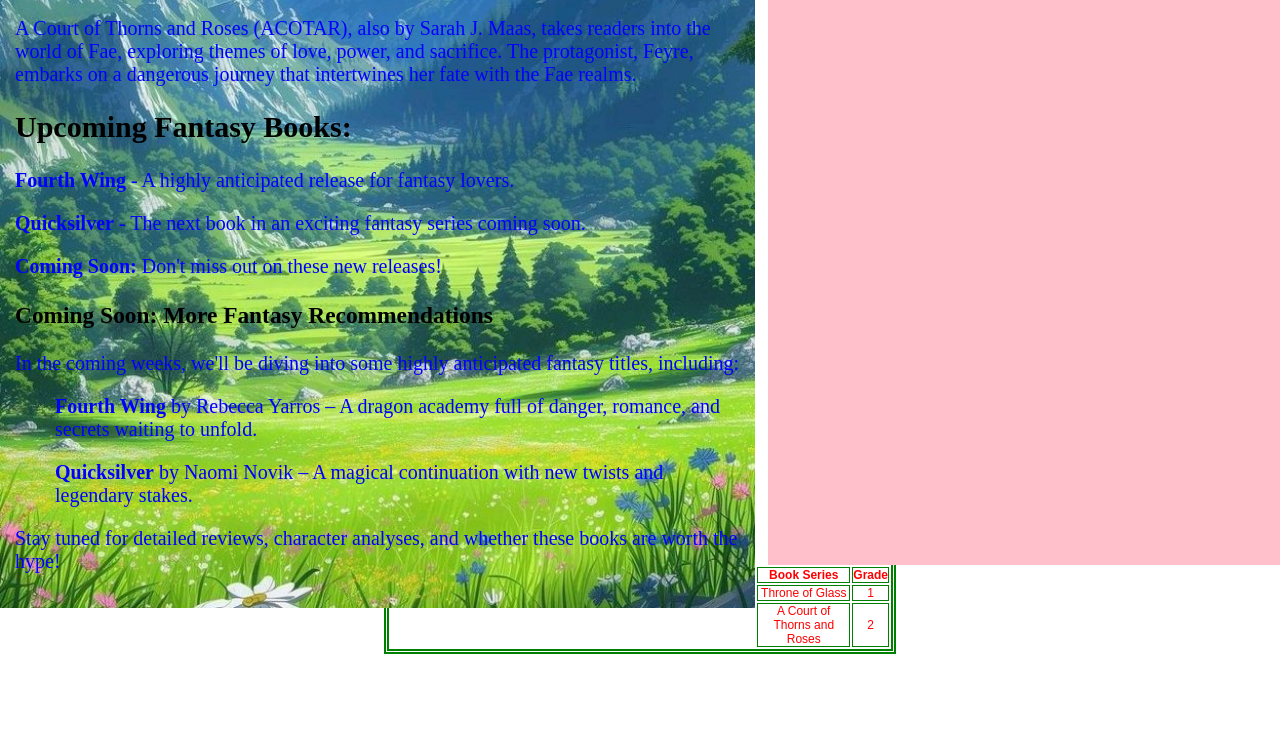
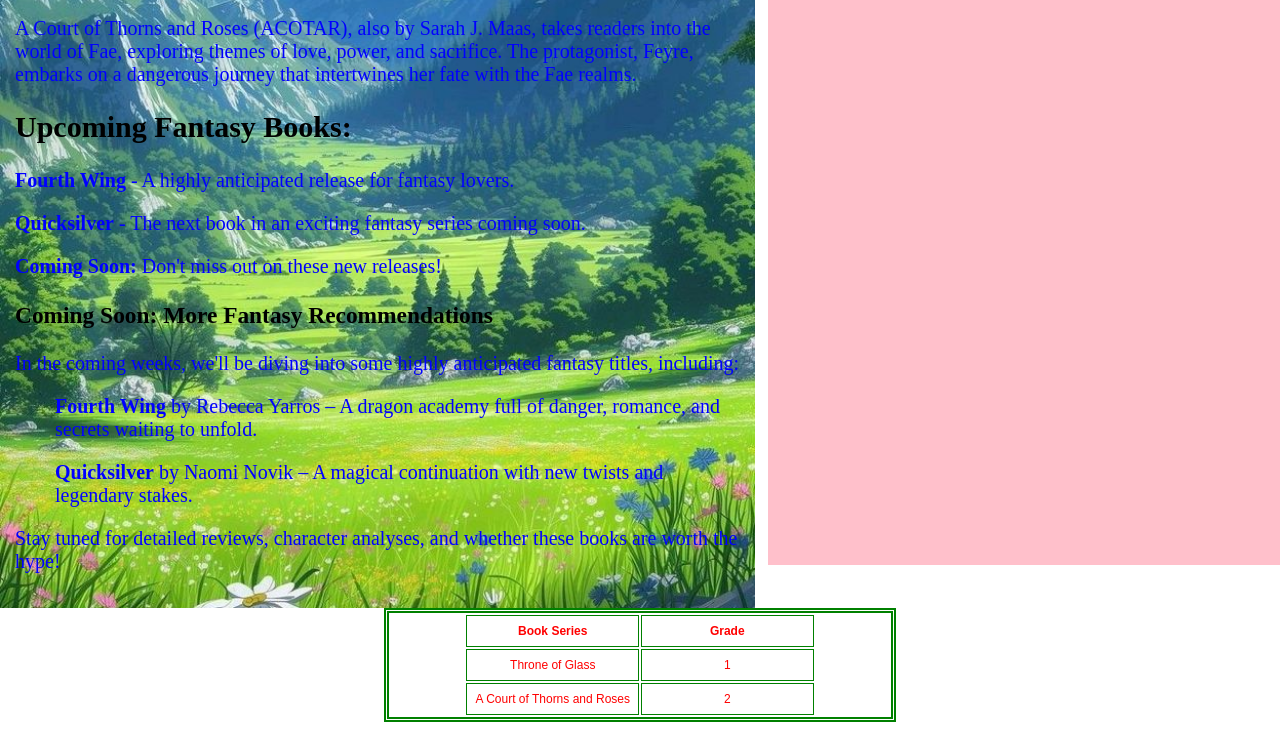
Before and after one commit to Roni-lichtig/HW2, a plain HTML site: page index.html in a window 1280 px wide. Shown: the part 602-1344 px from the top of the page. Before the commit the page ends 1276 px from the top, so only its background shows below. Drawn offline with Linux system fonts and the light colour scheme.

Commit message:
Update style.css

```diff
--- a/style.css
+++ b/style.css
@@ -73,20 +73,26 @@
 
 /* Table section */
 .myTable {
-  width: 40vw; /* רוחב הטבלה */
-  margin: 20px auto; /* מרכז את הטבלה אופקית ומוסיף מרווח אנכי */
-  border: 5px double green; /* מסגרת סביב הטבלה */
-  border-collapse: collapse; /* מאחד את גבולות התאים */
+  width: 40vw;
+  border: 5px double green;
   text-align: center;
+  color: red;
   font-size: 12px;
-  color: red;
+  table-layout: fixed;
+  margin: 20px auto;
+  clear: both;
+  border-collapse: collapse;
   box-sizing: border-box;
+
 }
+.myTable table {
+  margin: 0 auto
+}
+.myTable td, .myTable th {
+  width: 50%;
+  border: 1px solid green;
+  padding: 8px;
 
-.myTable th, .myTable td {
-  border: 1px solid green; /* מסגרת בין התאים */
-  padding: 0; /* הסר רווחים פנימיים */
-  box-sizing: border-box;
 }
 
 /* Footer */
```
